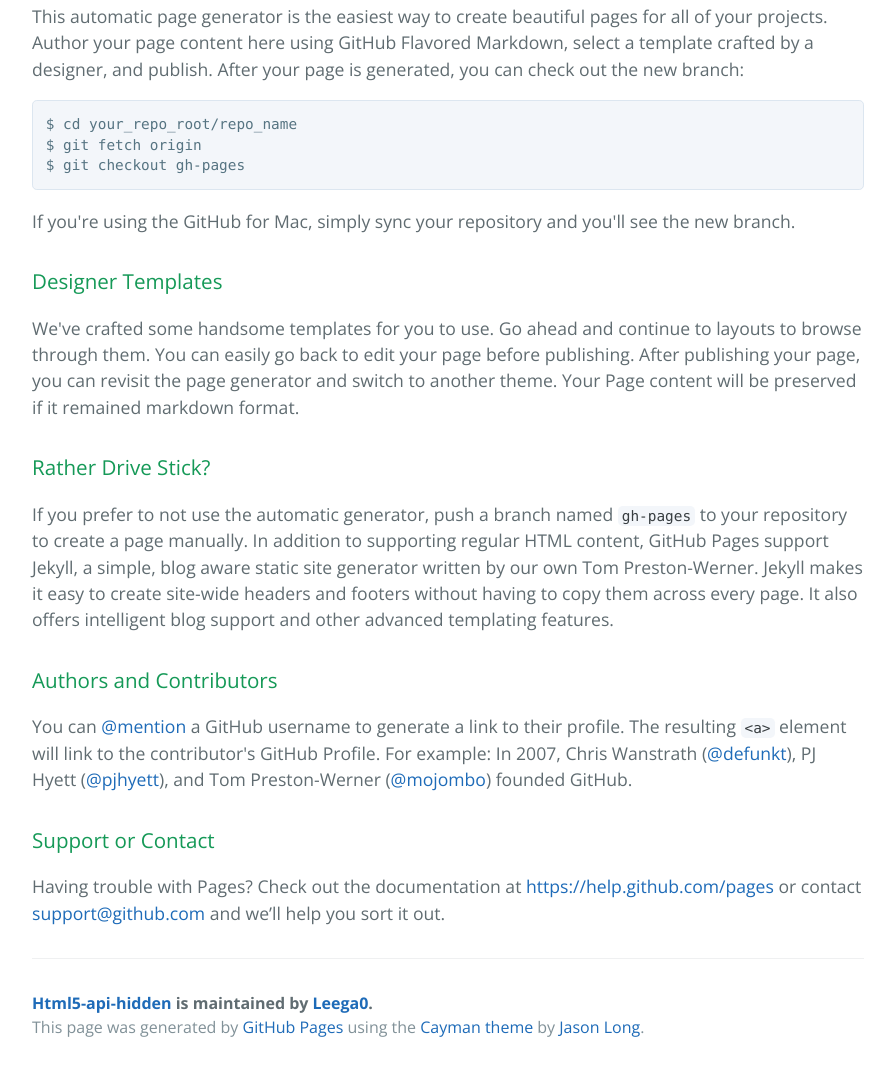
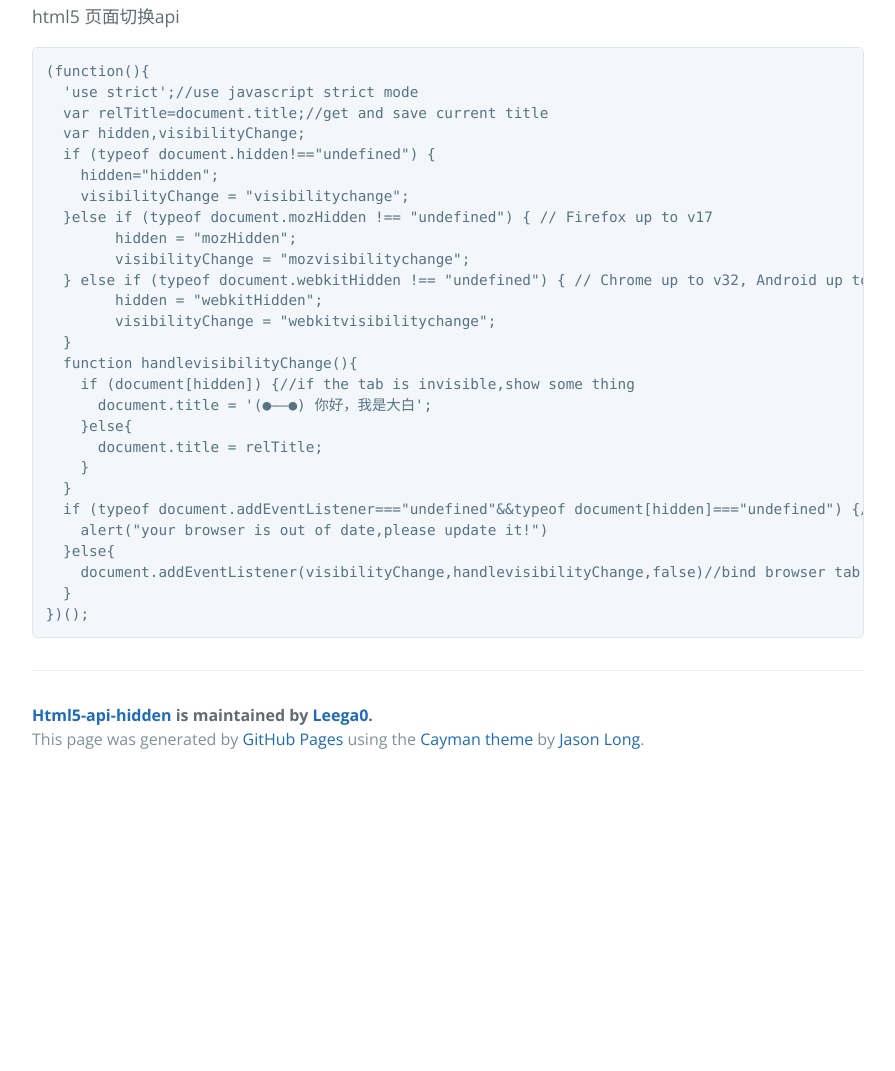
Before and after one commit to Leega0/html5-api-hidden, a plain HTML site: page index.html in a window 1280 px wide. Shown: the part 460-1531 px from the top of the page, without its empty margins (192-1087 px from the left). After the commit the page ends 1243 px from the top, so only its background shows below. Drawn offline with nearby package versions, Linux system fonts and the light colour scheme.

Commit message:
edit page

```diff
--- a/index.html
+++ b/index.html
@@ -22,35 +22,36 @@
       <h3>
 <a id="welcome-to-github-pages" class="anchor" href="#welcome-to-github-pages" aria-hidden="true"><span class="octicon octicon-link"></span></a>Welcome to GitHub Pages.</h3>
 
-<p>This automatic page generator is the easiest way to create beautiful pages for all of your projects. Author your page content here using GitHub Flavored Markdown, select a template crafted by a designer, and publish. After your page is generated, you can check out the new branch:</p>
+<p>html5 页面切换api</p>
 
-<pre><code>$ cd your_repo_root/repo_name
-$ git fetch origin
-$ git checkout gh-pages
+<pre><code>(function(){
+  'use strict';//use javascript strict mode
+  var relTitle=document.title;//get and save current title
+  var hidden,visibilityChange;
+  if (typeof document.hidden!=="undefined") {
+    hidden="hidden";
+    visibilityChange = "visibilitychange";
+  }else if (typeof document.mozHidden !== "undefined") { // Firefox up to v17
+        hidden = "mozHidden";
+        visibilityChange = "mozvisibilitychange";
+  } else if (typeof document.webkitHidden !== "undefined") { // Chrome up to v32, Android up to v4.4, Blackberry up to v10
+        hidden = "webkitHidden";
+        visibilityChange = "webkitvisibilitychange";
+  }
+  function handlevisibilityChange(){
+    if (document[hidden]) {//if the tab is invisible,show some thing
+      document.title = '(●––●) 你好，我是大白';
+    }else{
+      document.title = relTitle;
+    }
+  }
+  if (typeof document.addEventListener==="undefined"&&typeof document[hidden]==="undefined") {//if the browser is unsupport html5~
+    alert("your browser is out of date,please update it!")
+  }else{
+    document.addEventListener(visibilityChange,handlevisibilityChange,false)//bind browser tab change event
+  }
+})();
 </code></pre>
-
-<p>If you're using the GitHub for Mac, simply sync your repository and you'll see the new branch.</p>
-
-<h3>
-<a id="designer-templates" class="anchor" href="#designer-templates" aria-hidden="true"><span class="octicon octicon-link"></span></a>Designer Templates</h3>
-
-<p>We've crafted some handsome templates for you to use. Go ahead and continue to layouts to browse through them. You can easily go back to edit your page before publishing. After publishing your page, you can revisit the page generator and switch to another theme. Your Page content will be preserved if it remained markdown format.</p>
-
-<h3>
-<a id="rather-drive-stick" class="anchor" href="#rather-drive-stick" aria-hidden="true"><span class="octicon octicon-link"></span></a>Rather Drive Stick?</h3>
-
-<p>If you prefer to not use the automatic generator, push a branch named <code>gh-pages</code> to your repository to create a page manually. In addition to supporting regular HTML content, GitHub Pages support Jekyll, a simple, blog aware static site generator written by our own Tom Preston-Werner. Jekyll makes it easy to create site-wide headers and footers without having to copy them across every page. It also offers intelligent blog support and other advanced templating features.</p>
-
-<h3>
-<a id="authors-and-contributors" class="anchor" href="#authors-and-contributors" aria-hidden="true"><span class="octicon octicon-link"></span></a>Authors and Contributors</h3>
-
-<p>You can <a href="https://github.com/blog/821" class="user-mention">@mention</a> a GitHub username to generate a link to their profile. The resulting <code>&lt;a&gt;</code> element will link to the contributor's GitHub Profile. For example: In 2007, Chris Wanstrath (<a href="https://github.com/defunkt" class="user-mention">@defunkt</a>), PJ Hyett (<a href="https://github.com/pjhyett" class="user-mention">@pjhyett</a>), and Tom Preston-Werner (<a href="https://github.com/mojombo" class="user-mention">@mojombo</a>) founded GitHub.</p>
-
-<h3>
-<a id="support-or-contact" class="anchor" href="#support-or-contact" aria-hidden="true"><span class="octicon octicon-link"></span></a>Support or Contact</h3>
-
-<p>Having trouble with Pages? Check out the documentation at <a href="https://help.github.com/pages">https://help.github.com/pages</a> or contact <a href="mailto:support@github.com">support@github.com</a> and we’ll help you sort it out.</p>
-
       <footer class="site-footer">
         <span class="site-footer-owner"><a href="https://github.com/Leega0/html5-api-hidden">Html5-api-hidden</a> is maintained by <a href="https://github.com/Leega0">Leega0</a>.</span>
 
```
